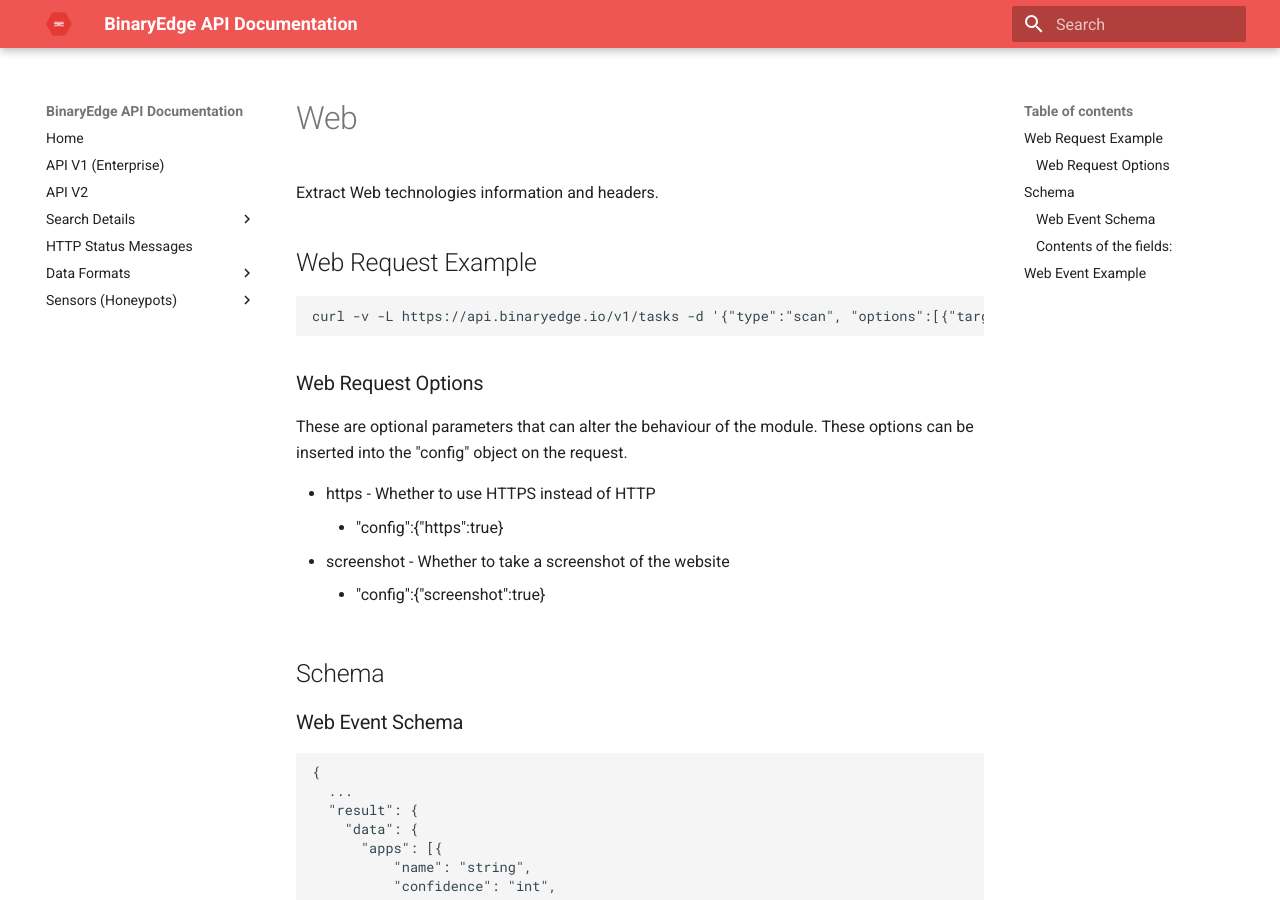
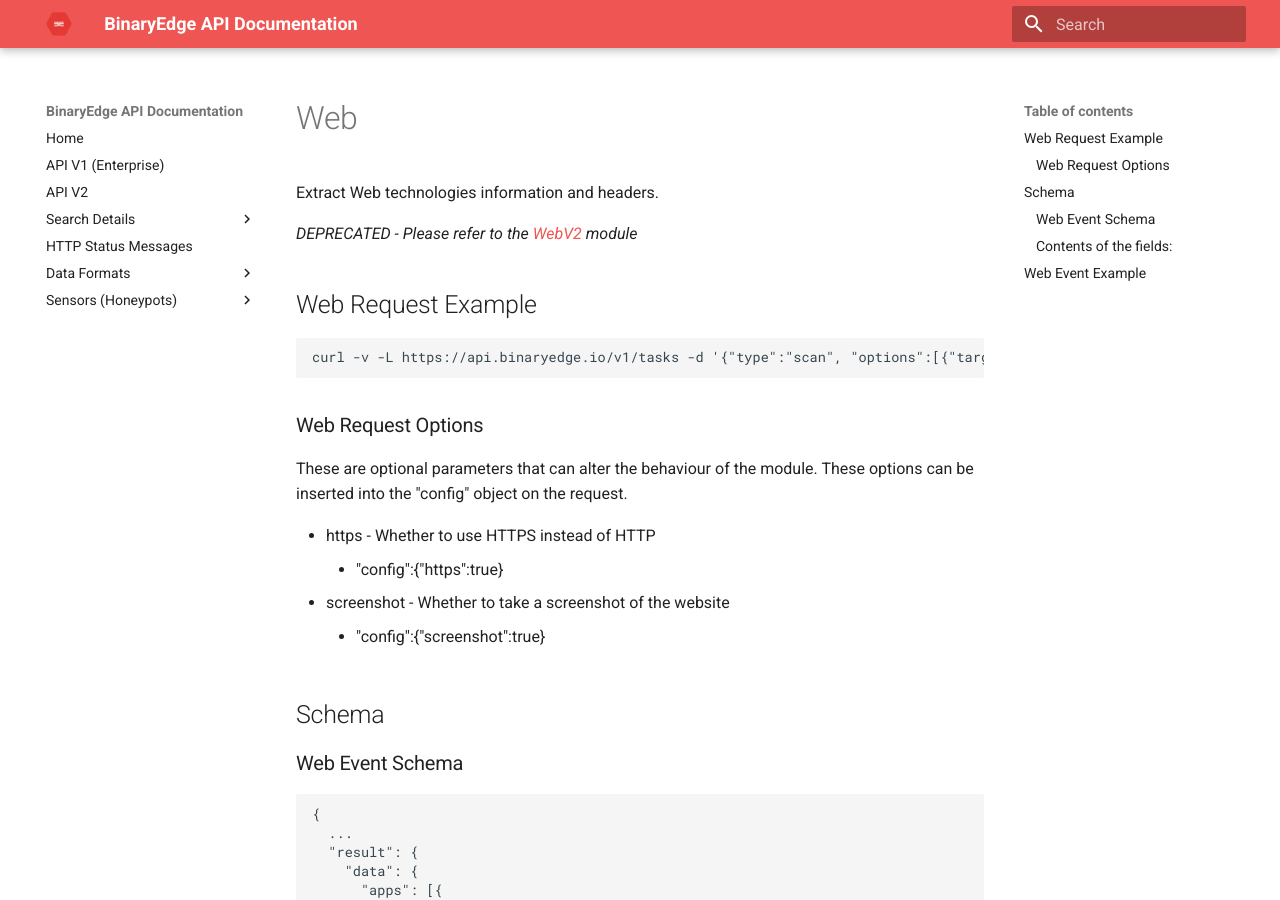
Before and after one commit to igama/docs.binaryedge.io, an MkDocs documentation site: the page built from docs/modules/web.md, in a window 1280 px wide and 900 px high. Built offline with MkDocs 1.6.1 and Material for MkDocs 9.7.7, drawn with Linux system fonts in a browser that asks for light colours.

Commit message:
Deprecate HTTP and WebV2

```diff
--- a/docs/modules/web.md
+++ b/docs/modules/web.md
@@ -1,6 +1,10 @@
 # Web
 
 Extract Web technologies information and headers.
+
+
+*DEPRECATED - Please refer to the [WebV2](https://docs.binaryedge.io/modules/webv2/) module*
+
 
 ## Web Request Example
 
```
Also changed, not shown: docs/modules/http.md (+4 -0 lines).
